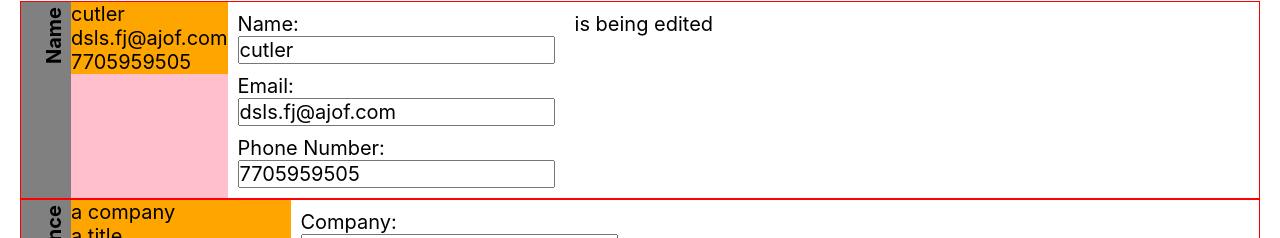
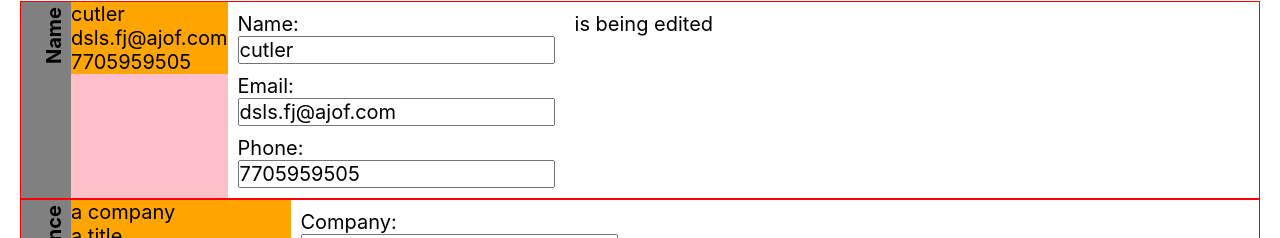
Before and after one commit to CutlerSheridan/cv-builder, a React (Create React App) app: page / in a window 1280 px wide. Shown: the part 67-305 px from the top of the page. Built offline with nearby package versions, Linux system fonts and the light colour scheme.

Commit message:
0.2.3 Create Item component and integrate it

```diff
--- a/package.json
+++ b/package.json
@@ -1,6 +1,6 @@
 {
   "name": "cv-builder",
-  "version": "0.2.2",
+  "version": "0.2.3",
   "private": true,
   "dependencies": {
     "@testing-library/jest-dom": "^5.16.5",
--- a/src/App.css
+++ b/src/App.css
@@ -14,6 +14,10 @@ body {
   font-size: 2rem;
 }
 
+.cv {
+  margin: 2rem;
+}
+
 .section-container {
   display: flex;
   border: 1px solid red;
@@ -21,14 +25,10 @@ body {
 .item-container {
   background: orange;
 }
-.item-container-edit {
-  margin: 1rem;
-  display: flex;
-  flex-direction: column;
+.item-container > label {
+  text-transform: capitalize;
 }
-.cv {
-  margin: 2rem;
-}
+
 .hidden {
   /* display: none; */
   background: pink;
--- a/src/App.js
+++ b/src/App.js
@@ -11,6 +11,7 @@ class App extends Component {
     super();
     this.state = {
       contact: {
+        id: uniqid(),
         name: 'cutler',
         email: 'dsls.fj@ajof.com',
         phone: '7705959505',
--- a/src/components/Contact.js
+++ b/src/components/Contact.js
@@ -1,6 +1,7 @@
 import '../styles/Contact.css';
 import { Component } from 'react';
 import Sidebar from './Sidebar';
+import Item from './Item';
 
 class Contact extends Component {
   render() {
@@ -15,29 +16,28 @@ class Contact extends Component {
         </div>
 
         <form className={`${editing ? '' : 'hidden'}`}>
-          <div className="item-container-edit">
-            <label htmlFor="name">Name:</label>
-            <input
-              id="name"
-              onChange={(e) => onchange(e, 'contact', 'name')}
-              value={info.name}
-            ></input>
-          </div>
-          <div className="item-container-edit">
-            <label htmlFor="email">Email:</label>
-            <input type="email" id="email" value={info.email}></input>
-          </div>
-          <div className="item-container-edit">
-            <label htmlFor="phone">Phone Number:</label>
-            <input
-              minLength="10"
-              pattern=".*(\d{3})[^0-9]*(\d{3})[^0-9]*(\d{4})[^a-zA-Z0-9]?"
-              id="phone"
-              value={info.phone}
-            ></input>
-          </div>
+          <Item
+            item={info}
+            onchange={onchange}
+            section="contact"
+            prop="name"
+          ></Item>
+          <Item
+            item={info}
+            onchange={onchange}
+            section="contact"
+            prop="email"
+          ></Item>
+          <Item
+            item={info}
+            onchange={onchange}
+            section="contact"
+            prop="phone"
+          ></Item>
         </form>
-        <p className="editTest">{this.props.editing ? 'is being edited' : 'is not being edited'}</p>
+        <p className="editTest">
+          {this.props.editing ? 'is being edited' : 'is not being edited'}
+        </p>
       </section>
     );
   }
--- a/src/components/Experience.js
+++ b/src/components/Experience.js
@@ -1,5 +1,6 @@
 import { Component } from 'react';
 import Sidebar from './Sidebar';
+import Item from './Item';
 
 class Experience extends Component {
   render() {
@@ -22,22 +23,18 @@ class Experience extends Component {
           {info.jobs.map((j) => {
             return (
               <div className="job-edit" key={`job_${j.id}`}>
-                <div className="item-container-edit">
-                  <label htmlFor={j.id}>Company:</label>
-                  <input
-                    id={j.id}
-                    onChange={(e) => onchange(e, 'experience', 'company')}
-                    value={j.company}
-                  ></input>
-                </div>
-                <div className="item-container-edit">
-                  <label htmlFor={j.id}>Title:</label>
-                  <input
-                    id={j.id}
-                    onChange={(e) => onchange(e, 'experience', 'title')}
-                    value={j.title}
-                  ></input>
-                </div>
+                <Item
+                  item={j}
+                  onchange={onchange}
+                  section="experience"
+                  prop="company"
+                ></Item>
+                <Item
+                  item={j}
+                  onchange={onchange}
+                  section="experience"
+                  prop="title"
+                ></Item>
               </div>
             );
           })}
--- /dev/null
+++ b/src/components/Item.js
@@ -0,0 +1,20 @@
+import { Component } from 'react';
+import '../styles/Item.css';
+
+class Item extends Component {
+  render() {
+    const { item, onchange, section, prop } = this.props;
+    return (
+      <div className="item-container-edit">
+        <label htmlFor={item.id}>{prop}:</label>
+        <input
+          id={item.id}
+          onChange={(e) => onchange(e, section, prop)}
+          value={item[prop]}
+        ></input>
+      </div>
+    );
+  }
+}
+
+export default Item;
--- /dev/null
+++ b/src/styles/Item.css
@@ -0,0 +1,8 @@
+.item-container-edit {
+  margin: 1rem;
+  display: flex;
+  flex-direction: column;
+}
+.item-container-edit > label {
+  text-transform: capitalize;
+}
```
Also changed, not shown: 1 other file (tests, documents, lock files or other folders).
